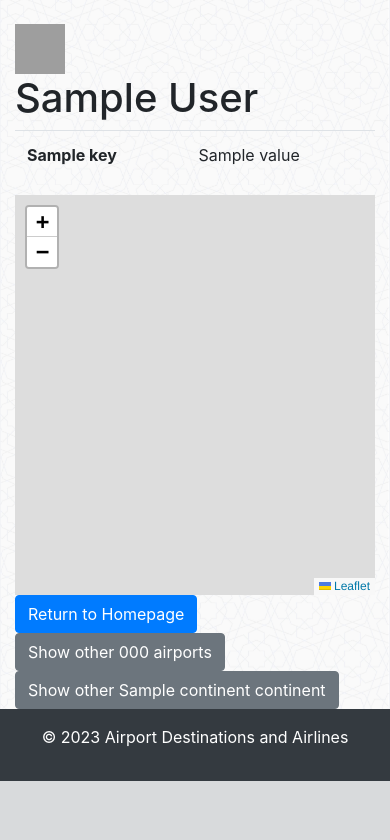
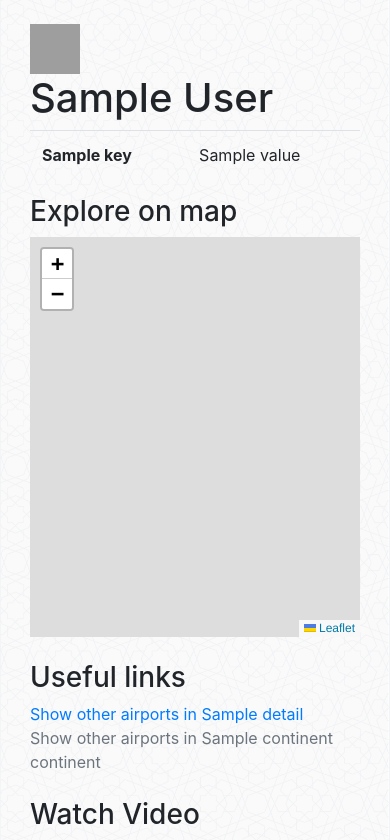
Before and after one commit to tolgakurtuluss/flsk, a Flask app: template templates/airport.html in a window 390 px wide. Shown: the part 247-1087 px from the top of the page. Before the commit the page ends 1028 px from the top, so only its background shows below. Run offline with Flask 3, Linux system fonts and the light colour scheme; the template is opened without the code that fills it: most values are stand-ins (such as "Sample title", 1, 10 or a date in 2020); parts of the project's set-up code (start-up, migrations or seed data) failed here and were passed over; some libraries are stand-ins or nearby versions; grey boxes are pictures that could not be loaded.

Commit message:
Update airport.html

```diff
--- a/templates/airport.html
+++ b/templates/airport.html
@@ -71,6 +71,10 @@
     </header>
 
     <main class="container mt-4">
+        <div class="container mt-4">
+            <div class="row">
+                <!-- Column for the table -->
+                <div class="col-md-6">
                     <img src="{{ url_for('static', filename='flags/' + details.country_code + '.svg') }}" class="card-img-left" alt="{{ details.AirportName }}" width="50" height="50">
                     <h1>{{ details['display_name'] }}</h1>
                     <table class="table">
@@ -79,20 +83,51 @@
                             <th>{{ key }}</th>
                             <td>{{ value }}</td>
                         </tr>
+                        {% else %}
+                            <p>No airports found for the selected country code.</p>
                         {% endfor %}
                     </table>
+                </div>
         <!-- Leaflet Map -->
-        <div id="mapid" style="height: 400px; width: 100%;"></div>
-        <div class="button-group">
-            <a href="/" class="btn btn-primary">Return to Homepage</a>
-            <a href="{{ url_for('get_airports_by_country', country_code=details['country_code']) }}" class="btn btn-secondary">Show other {{ details['country_code'] }} airports</a>
-            <a href="{{ url_for('get_airports_by_continent', continent=details['continent']) }}" class="btn btn-secondary">Show other {{ details['continent'] }} continent</a>
+        <!-- Column for map and links -->
+        <div class="col-md-6">
+            <h3>Explore on map</h3>
+            <div id="mapid" style="height: 400px; width: 100%;"></div><br>
+
+            <h3>Useful links</h3>
+            <div class="link-group">
+                <a href="{{ url_for('get_airports_by_country', country_code=details['country_code']) }}" class="link-primary">Show other airports in {{ details['CountryName'] }}</a><br>
+                <a href="{{ url_for('get_airports_by_continent', continent=details['continent']) }}" class="link-secondary">Show other airports in {{ details['continent'] }} continent</a>
+            </div><br>
+
+            <h3>Watch Video</h3>
+            <!-- Embed YouTube video -->
+            <iframe width="100%" height="315" src="https://www.youtube.com/embed/{{ video_id }}" frameborder="0" allowfullscreen></iframe>
         </div>
-    </main>
+
+        <br><hr>
+        <!-- Column for flight search buttons -->
+        <div class="col-md-12">
+            <h3>Book Your Flight</h3>
+            <a class="btn-skyscanner" href="{{ skyscanner_url }}" target="_blank" role="button">
+                <img src="https://d2csxpduxe849s.cloudfront.net/media/D7A9DB3C-12F4-4858-8239584A1011F45E/E271D816-C885-4D73-85E34787A7F3C96C/thul-F73F5DBE-0529-4752-BF73FFF8515FEA6A.png" alt="Skyscanner Logo">
+                <span>Search for flights from {{ details['display_name'] }}</span>
+            </a>
+            <a class="btn-kayak" href="{{ kayak_url }}" target="_blank" role="button">
+                <img src="https://logowik.com/content/uploads/images/kayakcom1466.jpg" alt="Kayak Logo">
+                <span>Search for flights from {{ details['display_name'] }}</span>
+            </a>
+        </div>
+
+</div>
+
+
+</div>
+
 
 <!-- Footer -->
 <footer class="bg-dark text-white text-center py-3">
-        <p>© 2023 Airport Destinations and Airlines</p>
+<p>© 2024 Airport Destinations and Airlines</p>
 </footer>
 
 <!-- Bootstrap JS, Popper.js, and jQuery -->
@@ -113,5 +148,91 @@
         .bindPopup('{{ details['display_name'] }}').openPopup();
 });
 </script>
+
+<style>
+/* Set background image */
+body {
+background-image: url('/static/img/selcuklu2.jpg');
+background-size: cover; /* Adjust to cover the entire viewport */
+background-repeat: no-repeat;
+background-attachment: fixed; /* Keeps the background fixed while scrolling */
+}
+.skyscanner-link {
+    display: inline-block;
+    margin: 20px;
+    padding: 10px 20px;
+    background-color: #00b2d6;
+    color: white;
+    text-decoration: none;
+    border-radius: 5px;
+    box-shadow: 0 4px 8px rgba(0, 0, 0, 0.1);
+    transition: background-color 0.3s, box-shadow 0.3s;
+}
+.skyscanner-link:hover {
+    background-color: #009cb3;
+    box-shadow: 0 6px 12px rgba(0, 0, 0, 0.15);
+}
+.btn-skyscanner {
+    display: inline-flex;
+    align-items: center;
+    padding: 5px 10px;
+    text-decoration: none;
+    color: white;
+    background-color: #00b2d6;
+    border: none;
+    border-radius: 4px;
+    box-shadow: 0 2px 4px rgba(0, 0, 0, 0.1);
+    transition: all 0.3s ease;
+}
+.btn-skyscanner:hover {
+    background-color: #009cb3;
+    box-shadow: 0 4px 8px rgba(0, 0, 0, 0.15);
+}
+.btn-skyscanner img {
+    height: 48px; /* Adjust size as needed */
+    margin-right: 8px;
+}
+.btn-skyscanner span {
+    font-weight: bold;
+}
+
+.btn-kayak {
+    display: inline-flex;
+    align-items: center;
+    padding: 5px 10px;
+    text-decoration: none;
+    color: white;
+    background-color: #00b2d6;
+    border: none;
+    border-radius: 4px;
+    box-shadow: 0 2px 4px rgba(0, 0, 0, 0.1);
+    transition: all 0.3s ease;
+}
+.btn-kayak:hover {
+    background-color: #009cb3;
+    box-shadow: 0 4px 8px rgba(0, 0, 0, 0.15);
+}
+.btn-kayak img {
+    height: 48px; /* Adjust size as needed */
+    margin-right: 8px;
+}
+.btn-kayak span {
+    font-weight: bold;
+}
+.link-primary {
+color: #007bff;
+text-decoration: none;
+}
+.link-primary:hover {
+    text-decoration: underline;
+}
+.link-secondary {
+    color: #6c757d;
+    text-decoration: none;
+}
+.link-secondary:hover {
+    text-decoration: underline;
+}
+</style>
 </body>
 </html>
```
Lines whose indentation alone changed are shown as unchanged.
